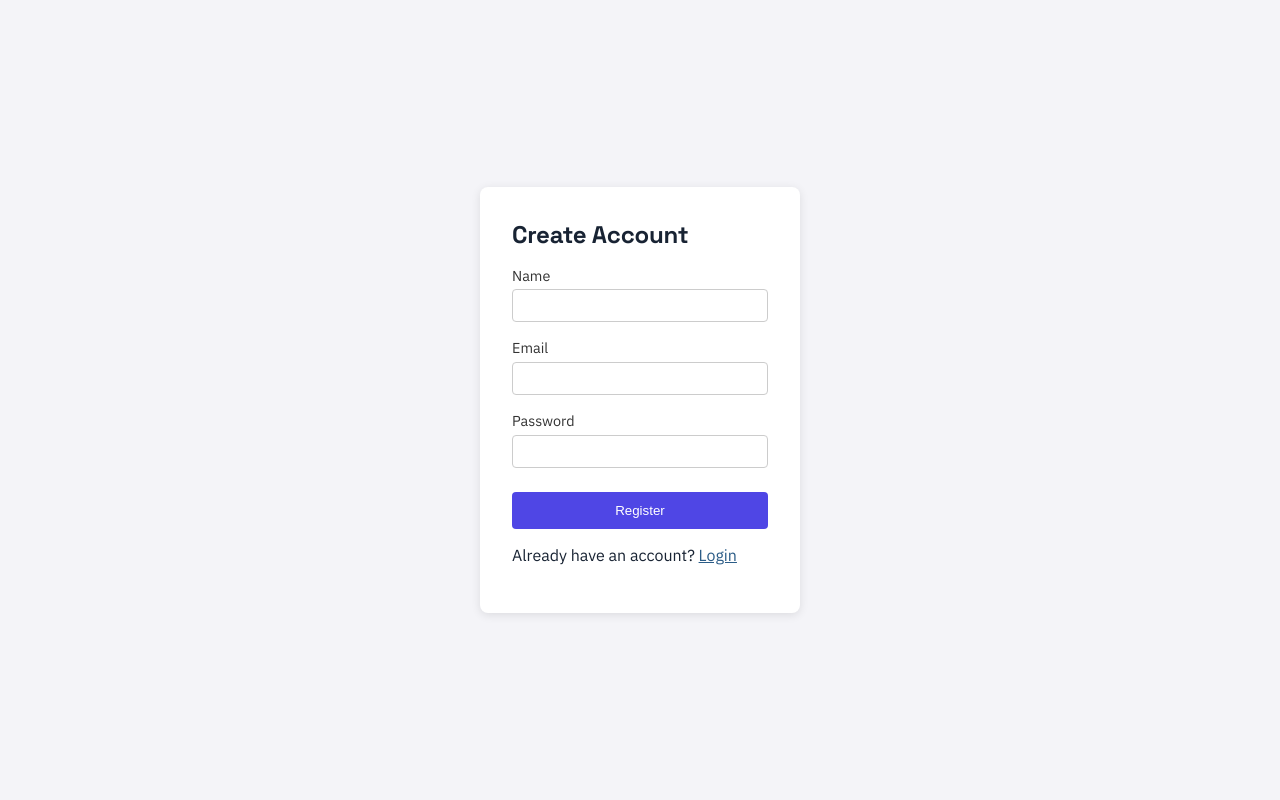
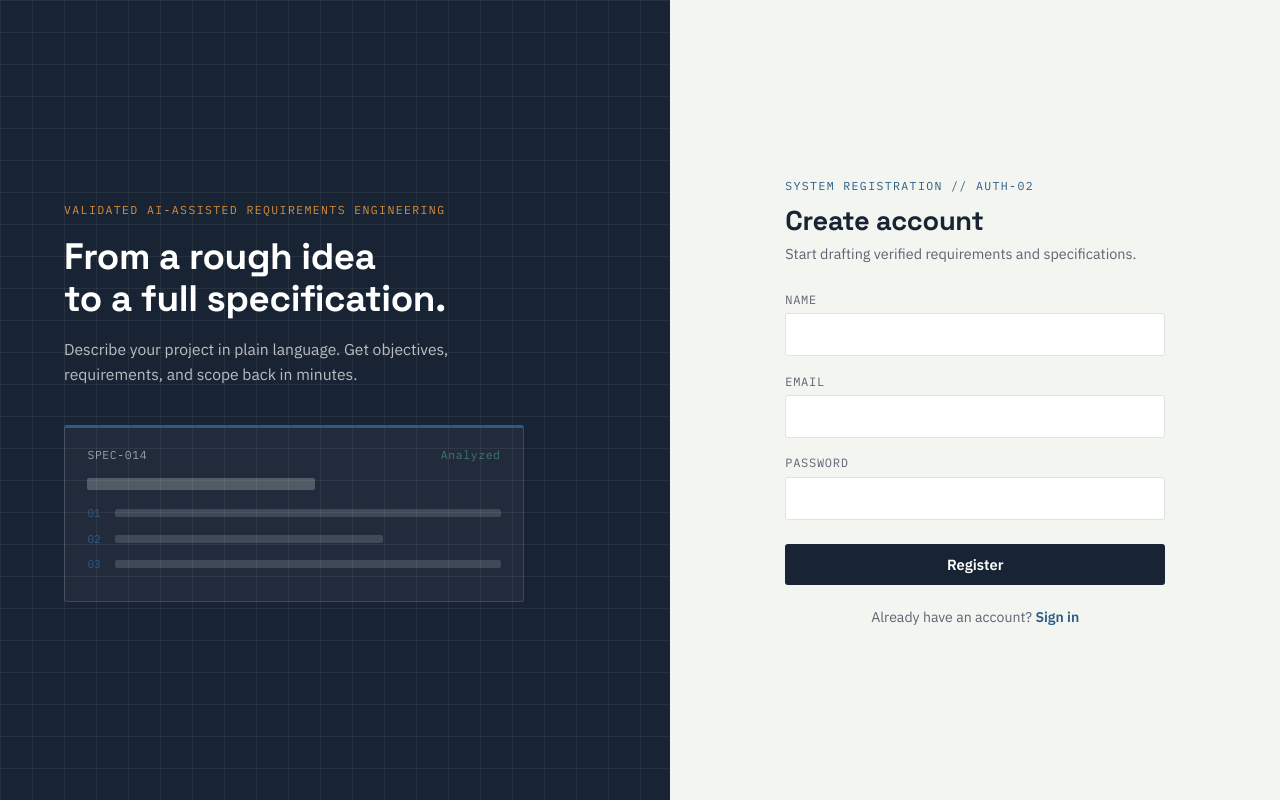
Before and after one commit to karthikp4561/ai-srs-engineer, an Angular app in the folder frontend/: page /register in a window 1280 px wide. Built offline with nearby package versions, Linux system fonts and the light colour scheme.

Commit message:
chore: Update branding, registration styling, and repository documentation [Karthik P]

```diff
--- a/frontend/src/app/pages/login/login.html
+++ b/frontend/src/app/pages/login/login.html
@@ -2,7 +2,7 @@
   <aside class="auth-visual">
     <div class="grid-overlay"></div>
     <div class="visual-content">
-      <span class="eyebrow eyebrow-light">AI Software Requirement Engineer</span>
+      <span class="eyebrow eyebrow-light">Validated AI-Assisted Requirements Engineering</span>
       <h2>From a rough idea<br>to a full specification.</h2>
       <p>Describe your project in plain language. Get objectives, requirements, and scope back in minutes.</p>
 
--- a/frontend/src/app/pages/register/register.css
+++ b/frontend/src/app/pages/register/register.css
@@ -1,49 +1,6 @@
-.auth-container {
-  display: flex;
-  justify-content: center;
-  align-items: center;
-  min-height: 100vh;
-  background: #f4f4f8;
-}
-.auth-form {
-  background: white;
-  padding: 2rem;
-  border-radius: 8px;
-  box-shadow: 0 2px 10px rgba(0,0,0,0.1);
-  width: 320px;
-}
-.auth-form label {
-  display: block;
-  margin-top: 1rem;
-  font-size: 0.9rem;
-  color: #333;
-}
-.auth-form input {
-  width: 100%;
-  padding: 0.5rem;
-  margin-top: 0.3rem;
-  box-sizing: border-box;
-  border: 1px solid #ccc;
-  border-radius: 4px;
-}
-.auth-form button {
-  width: 100%;
-  margin-top: 1.5rem;
-  padding: 0.7rem;
-  background: #4f46e5;
-  color: white;
-  border: none;
-  border-radius: 4px;
-  cursor: pointer;
-}
-.auth-form button:disabled {
-  background: #a5a5a5;
-}
-.error-box {
-  background: #fee2e2;
-  color: #b91c1c;
-  padding: 0.5rem;
-  border-radius: 4px;
-  margin-top: 1rem;
-  font-size: 0.85rem;
-}
+.auth-form-inner h1 { font-size: 1.7rem; margin-bottom: 0.4rem; }
+.subtext { color: var(--ink-soft); font-size: 0.9rem; margin: 0 0 1.8rem 0; }
+.btn-block { width: 100%; margin-top: 0.4rem; }
+.switch-line { text-align: center; font-size: 0.88rem; color: var(--ink-soft); margin: 1.4rem 0 0 0; }
+.switch-line a { font-weight: 600; text-decoration: none; }
+.switch-line a:hover { text-decoration: underline; }
--- a/frontend/src/app/pages/register/register.html
+++ b/frontend/src/app/pages/register/register.html
@@ -1,22 +1,54 @@
-<div class="auth-container">
-  <form (ngSubmit)="onSubmit()" class="auth-form">
-    <h2>Create Account</h2>
+<div class="auth-split">
+  <aside class="auth-visual">
+    <div class="grid-overlay"></div>
+    <div class="visual-content">
+      <span class="eyebrow eyebrow-light">Validated AI-Assisted Requirements Engineering</span>
+      <h2>From a rough idea<br>to a full specification.</h2>
+      <p>Describe your project in plain language. Get objectives, requirements, and scope back in minutes.</p>
 
-    <div *ngIf="errorMessage" class="error-box">{{ errorMessage }}</div>
+      <div class="mock-spec">
+        <div class="mock-spec-header">
+          <span>SPEC-014</span>
+          <span class="mock-badge">Analyzed</span>
+        </div>
+        <div class="mock-line mock-line-title"></div>
+        <div class="mock-row"><span class="mock-num">01</span><div class="mock-line"></div></div>
+        <div class="mock-row"><span class="mock-num">02</span><div class="mock-line short"></div></div>
+        <div class="mock-row"><span class="mock-num">03</span><div class="mock-line"></div></div>
+      </div>
+    </div>
+  </aside>
 
-    <label>Name</label>
-    <input type="text" [(ngModel)]="name" name="name" required />
+  <section class="auth-form-panel">
+    <div class="auth-form-inner">
+      <span class="eyebrow">System Registration // Auth-02</span>
+      <h1>Create account</h1>
+      <p class="subtext">Start drafting verified requirements and specifications.</p>
 
-    <label>Email</label>
-    <input type="email" [(ngModel)]="email" name="email" required />
+      <form (ngSubmit)="onSubmit()">
+        <div *ngIf="errorMessage" class="alert-error">{{ errorMessage }}</div>
 
-    <label>Password</label>
-    <input type="password" [(ngModel)]="password" name="password" required minlength="6" />
+        <label class="field">
+          <span class="field-label">Name</span>
+          <input type="text" [(ngModel)]="name" name="name" required autocomplete="name" />
+        </label>
 
-    <button type="submit" [disabled]="isLoading">
-      {{ isLoading ? 'Creating account...' : 'Register' }}
-    </button>
+        <label class="field">
+          <span class="field-label">Email</span>
+          <input type="email" [(ngModel)]="email" name="email" required autocomplete="email" />
+        </label>
 
-    <p>Already have an account? <a routerLink="/login">Login</a></p>
-  </form>
+        <label class="field">
+          <span class="field-label">Password</span>
+          <input type="password" [(ngModel)]="password" name="password" required minlength="6" autocomplete="new-password" />
+        </label>
+
+        <button type="submit" class="btn-primary btn-block" [disabled]="isLoading">
+          {{ isLoading ? 'Creating account…' : 'Register' }}
+        </button>
+
+        <p class="switch-line">Already have an account? <a routerLink="/login">Sign in</a></p>
+      </form>
+    </div>
+  </section>
 </div>
```
